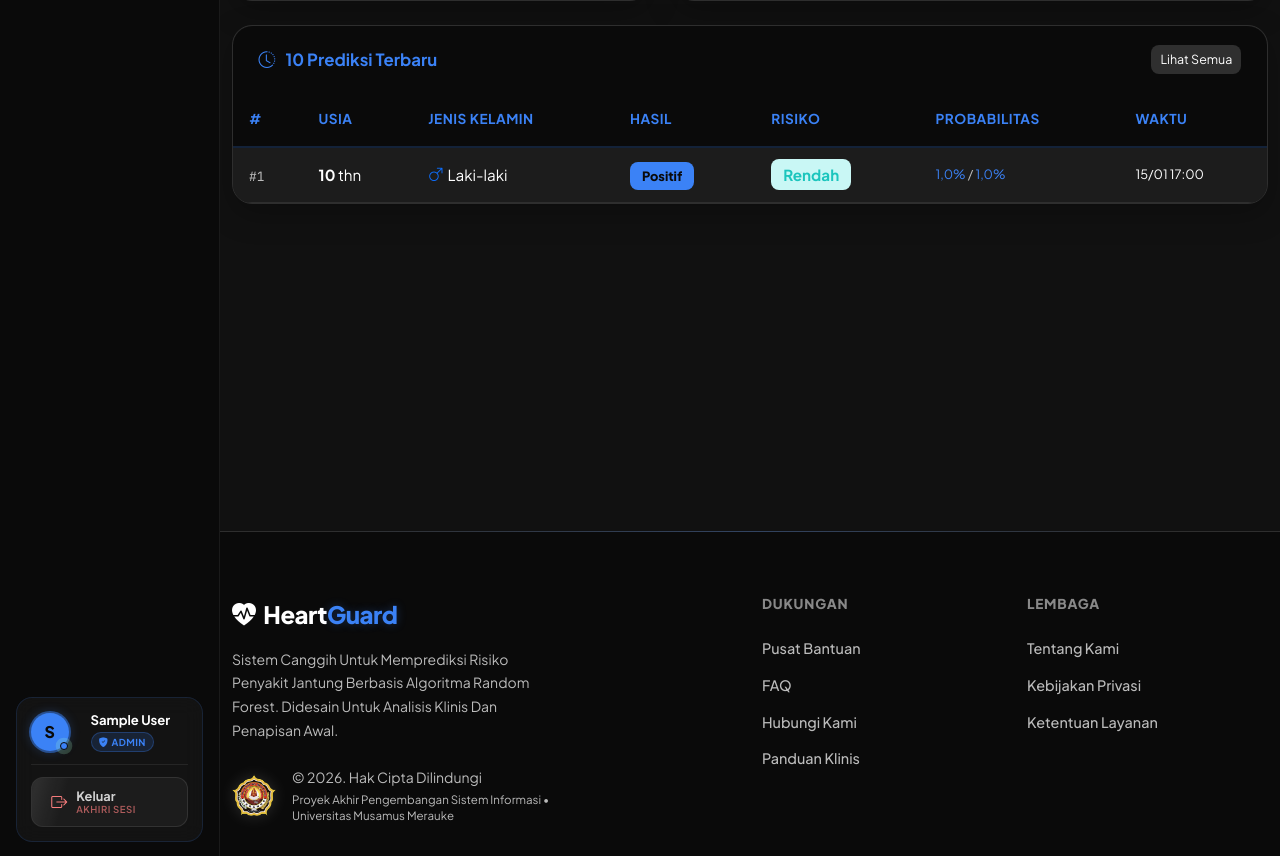
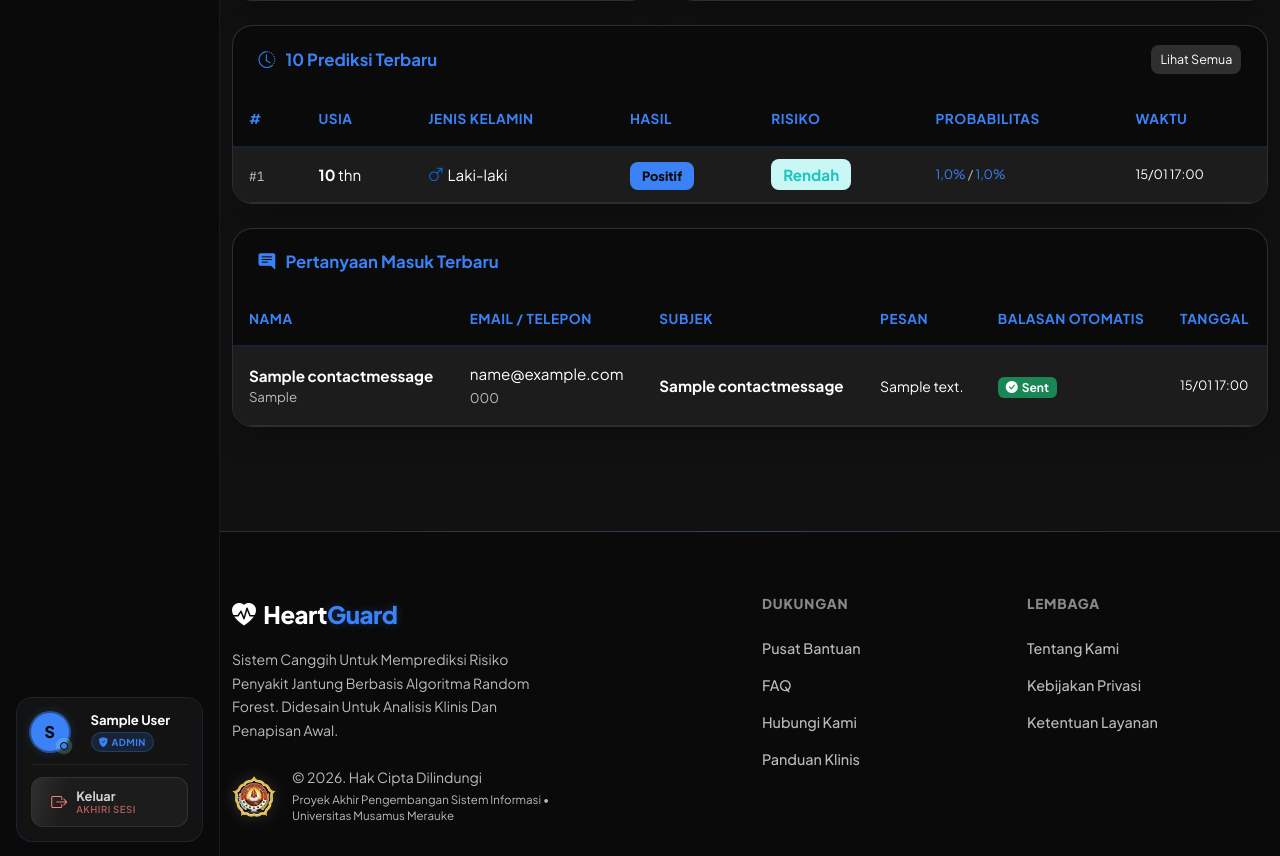
Before and after one commit to SofyanBaharudinnn/heart-disease-prediction, a Django app: page /dashboard/ in a window 1280 px wide. Shown: the part 650-1506 px from the top of the page. Run offline with Django 4.2, Linux system fonts and the light colour scheme; a user stored in the database is signed in; tables that the repository leaves empty hold one stand-in row (values such as "Sample post").

Commit message:
feat: Add database-backed ContactMessage model, submit endpoint, admin dashboard table, and trimmed auto-reply

```diff
--- a/heart_disease/models.py
+++ b/heart_disease/models.py
@@ -74,3 +74,22 @@ class UserProfile(models.Model):
 
     def __str__(self):
         return f"{self.user.username}'s Profile (Theme: {self.theme})"
+
+
+class ContactMessage(models.Model):
+    name = models.CharField(max_length=100)
+    company = models.CharField(max_length=100, blank=True, null=True)
+    phone = models.CharField(max_length=20, blank=True, null=True)
+    email = models.EmailField()
+    subject = models.CharField(max_length=200)
+    message = models.TextField()
+    reply_sent = models.BooleanField(default=True)
+    created_at = models.DateTimeField(default=timezone.now)
+
+    class Meta:
+        ordering = ['-created_at']
+        verbose_name = 'Pesan Kontak'
+        verbose_name_plural = 'Pesan Kontak'
+
+    def __str__(self):
+        return f"Message from {self.name} - {self.subject}"
--- a/heart_disease/templates/heart_disease/dashboard.html
+++ b/heart_disease/templates/heart_disease/dashboard.html
@@ -183,8 +183,57 @@
           {% endif %}
         </div>
       </div>
+
+      <!-- Client Inquiries Card -->
+      <div class="card-custom mt-4">
+        <div class="card-header-custom">
+          <i class="bi bi-chat-right-text-fill"></i> {% if current_lang == 'en' %}Recent Client Inquiries{% else %}Pertanyaan Masuk Terbaru{% endif %}
+        </div>
+        <div class="p-0">
+          {% if contact_messages %}
+          <div class="table-responsive">
+            <table class="table table-custom mb-0">
+              <thead>
+                <tr>
+                  <th>{% if current_lang == 'en' %}Name{% else %}Nama{% endif %}</th>
+                  <th>Email / {% if current_lang == 'en' %}Phone{% else %}Telepon{% endif %}</th>
+                  <th>{% if current_lang == 'en' %}Subject{% else %}Subjek{% endif %}</th>
+                  <th>{% if current_lang == 'en' %}Message{% else %}Pesan{% endif %}</th>
+                  <th>{% if current_lang == 'en' %}Auto-Reply{% else %}Balasan Otomatis{% endif %}</th>
+                  <th>{% if current_lang == 'en' %}Date{% else %}Tanggal{% endif %}</th>
+                </tr>
+              </thead>
+              <tbody>
+                {% for msg in contact_messages %}
+                <tr>
+                  <td>
+                    <strong>{{ msg.name }}</strong>
+                    {% if msg.company %}<span class="d-block text-muted small">{{ msg.company }}</span>{% endif %}
+                  </td>
+                  <td>
+                    <span class="d-block">{{ msg.email }}</span>
+                    {% if msg.phone %}<span class="text-muted small">{{ msg.phone }}</span>{% endif %}
+                  </td>
+                  <td><strong>{{ msg.subject }}</strong></td>
+                  <td><div style="max-width: 300px; white-space: normal; word-wrap: break-word; font-size: 0.88rem;">{{ msg.message }}</div></td>
+                  <td>
+                    <span class="badge bg-success" style="font-size:0.75rem;"><i class="bi bi-check-circle-fill me-1"></i>Sent</span>
+                  </td>
+                  <td style="font-size:.8rem;color:var(--muted);">{{ msg.created_at|date:"d/m H:i" }}</td>
+                </tr>
+                {% endfor %}
+              </tbody>
+            </table>
+          </div>
+          {% else %}
+          <div class="p-4 text-center" style="color:var(--muted);font-size:.9rem;">
+            <i class="bi bi-chat-left-dots fs-3 d-block mb-2"></i>{% if current_lang == 'en' %}No inquiries received yet{% else %}Belum ada pertanyaan masuk{% endif %}
+          </div>
+          {% endif %}
+        </div>
+      </div>
+
     </div>
-
   </div>
 </div>
 {% endblock %}
--- a/heart_disease/urls.py
+++ b/heart_disease/urls.py
@@ -34,4 +34,5 @@ urlpatterns = [
     path('theme/', views.theme_selection_view, name='theme_selection'),
     path('social-login/<str:provider>/', views.social_login_view, name='social_login'),
     path('social-login/<str:provider>/callback/', views.social_login_callback, name='social_login_callback'),
+    path('contact/submit/', views.submit_contact_view, name='submit_contact_form'),
 ]
--- a/heart_disease/views.py
+++ b/heart_disease/views.py
@@ -26,7 +26,7 @@ from django.contrib.auth.models import User
 from .ml_model import (
     FEATURE_INFO, load_dataset, train_and_evaluate, predict_single
 )
-from .models import PredictionHistory, ModelMetrics
+from .models import PredictionHistory, ModelMetrics, ContactMessage
 
 def is_admin(user):
     return user.is_authenticated and user.is_staff
@@ -113,6 +113,8 @@ def dashboard(request):
     risk_med = PredictionHistory.objects.filter(risk_level='Sedang').count()
     risk_high = PredictionHistory.objects.filter(risk_level='Tinggi').count()
 
+    contact_messages = ContactMessage.objects.all().order_by('-created_at')[:5]
+
     context = {
         'dataset_size': dataset_size,
         'total_predictions': total_predictions,
@@ -123,6 +125,7 @@ def dashboard(request):
         'risk_high': risk_high,
         'last_metrics': last_metrics,
         'history':      history,
+        'contact_messages': contact_messages,
     }
     return render(request, 'heart_disease/dashboard.html', context)
 
@@ -816,3 +819,45 @@ def theme_selection_view(request):
         'profile': profile,
     }
     return render(request, 'heart_disease/theme_selection.html', context)
+
+
+@require_POST
+def submit_contact_view(request):
+    try:
+        name = request.POST.get('name', '').strip()
+        email = request.POST.get('email', '').strip()
+        company = request.POST.get('company', '').strip() or None
+        phone = request.POST.get('phone', '').strip() or None
+        subject = request.POST.get('subject', '').strip()
+        message = request.POST.get('message', '').strip()
+
+        if not name or not email or not subject or not message:
+            return JsonResponse({'status': 'error', 'message': 'All required fields must be filled.'}, status=400)
+
+        # Simpan ke Database
+        msg = ContactMessage.objects.create(
+            name=name,
+            email=email,
+            company=company,
+            phone=phone,
+            subject=subject,
+            message=message
+        )
+
+        lang = request.session.get('lang', 'id')
+
+        if lang == 'en':
+            success_msg = 'Message sent successfully! We will get back to you shortly.'
+            auto_reply_msg = f"Auto-Reply: Hello {name}, thank you for contacting us! We have received your inquiry. A team member will respond to your email address within 24 hours. For immediate medical screening, please use the Predict tool."
+        else:
+            success_msg = 'Pesan berhasil dikirim! Kami akan menghubungi Anda segera.'
+            auto_reply_msg = f"Balasan Otomatis: Halo {name}, terima kasih telah menghubungi kami! Kami telah menerima pesan Anda. Tim kami akan membalas ke email Anda dalam waktu 24 jam. Untuk pemeriksaan medis segera, silakan gunakan fitur Prediksi."
+
+        return JsonResponse({
+            'status': 'success',
+            'message': success_msg,
+            'auto_reply': auto_reply_msg,
+            'name': name
+        })
+    except Exception as e:
+        return JsonResponse({'status': 'error', 'message': str(e)}, status=500)
```
Also changed, not shown: heart_disease/admin.py (+7 -1 lines), heart_disease/templates/heart_disease/index.html (+50 -21 lines), heart_disease/migrations/0005_contactmessage.py (added).
